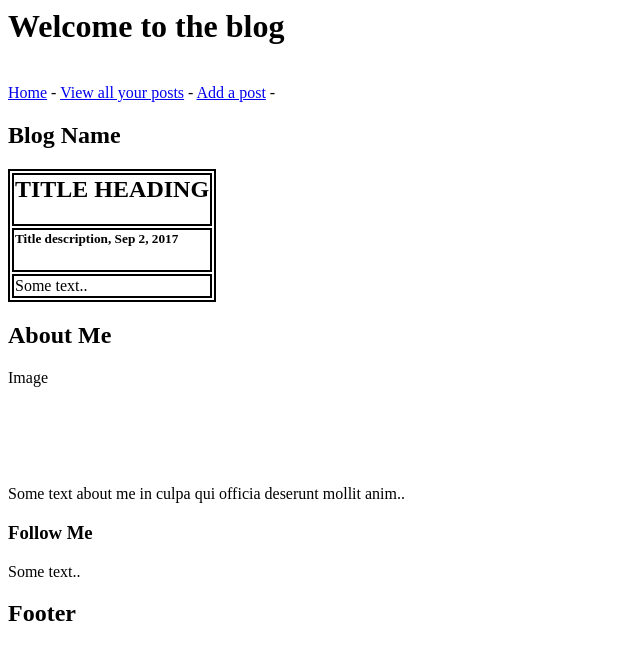
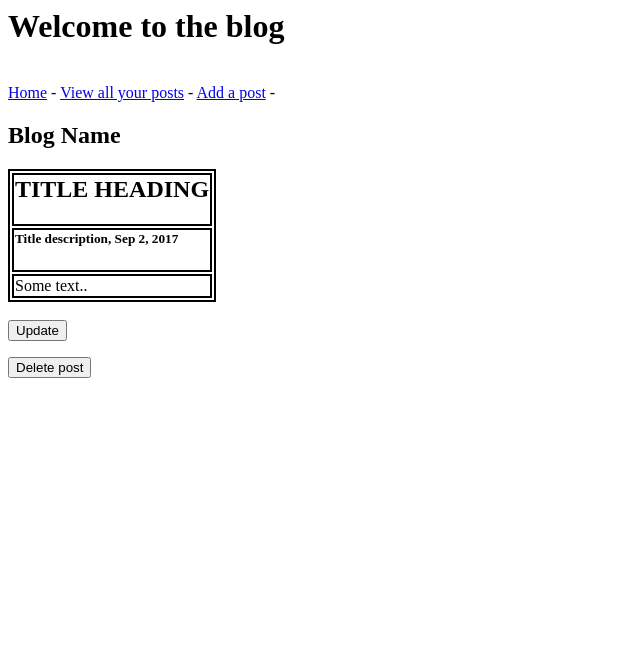
Before and after one commit to maximusdiegus/Deloitte-Bootcamp, a Flask app: page /viewpost in a window 1280 px wide. Shown: the top 660 px of the page, without its empty margins (0-640 px from the left). Run offline with Flask 2, Linux system fonts and the light colour scheme; parts of the project's set-up code (start-up, migrations or seed data) failed here and were passed over.

Commit message:
Basic CRUD templates added

```diff
--- a/Project/Blog/application/routes.py
+++ b/Project/Blog/application/routes.py
@@ -14,3 +14,11 @@ def viewpost():
 @app.route('/addpost')
 def addpost():
     return render_template('addpost.html')
+
+@app.route('/updatepost')
+def updatepost():
+    return render_template('updatepost.html')
+
+@app.route('/deletepost')
+def deletepost():
+    return render_template('deletepost.html')
--- a/Project/Blog/application/templates/viewpost.html
+++ b/Project/Blog/application/templates/viewpost.html
@@ -27,22 +27,17 @@
 
           </table>
       </div>
+  <br>
+  <div class="footer">
 
-    <div class="rightcolumn">
-      <div class="card">
-        <h2>About Me</h2>
-        <div class="fakeimg" style="height:100px;">Image</div>
-        <p>Some text about me in culpa qui officia deserunt mollit anim..</p>
-      </div>
-      <div class="card">
-        <h3>Follow Me</h3>
-        <p>Some text..</p>
-      </div>
-    </div>
-  </div>
+    <form action="{{ url_for('updatepost') }}">
+        <input type="submit" value="Update" />
+    </form>
 
-  <div class="footer">
-    <h2>Footer</h2>
+    <form action="{{ url_for('deletepost') }}">
+        <input type="submit" value="Delete post" />
+    </form>
+
 
   </div>
 
```
Also changed, not shown: Project/Blog/application/templates/deletepost.html (added, +9 -0 lines), Project/Blog/application/templates/updatepost.html (added, +9 -0 lines).
